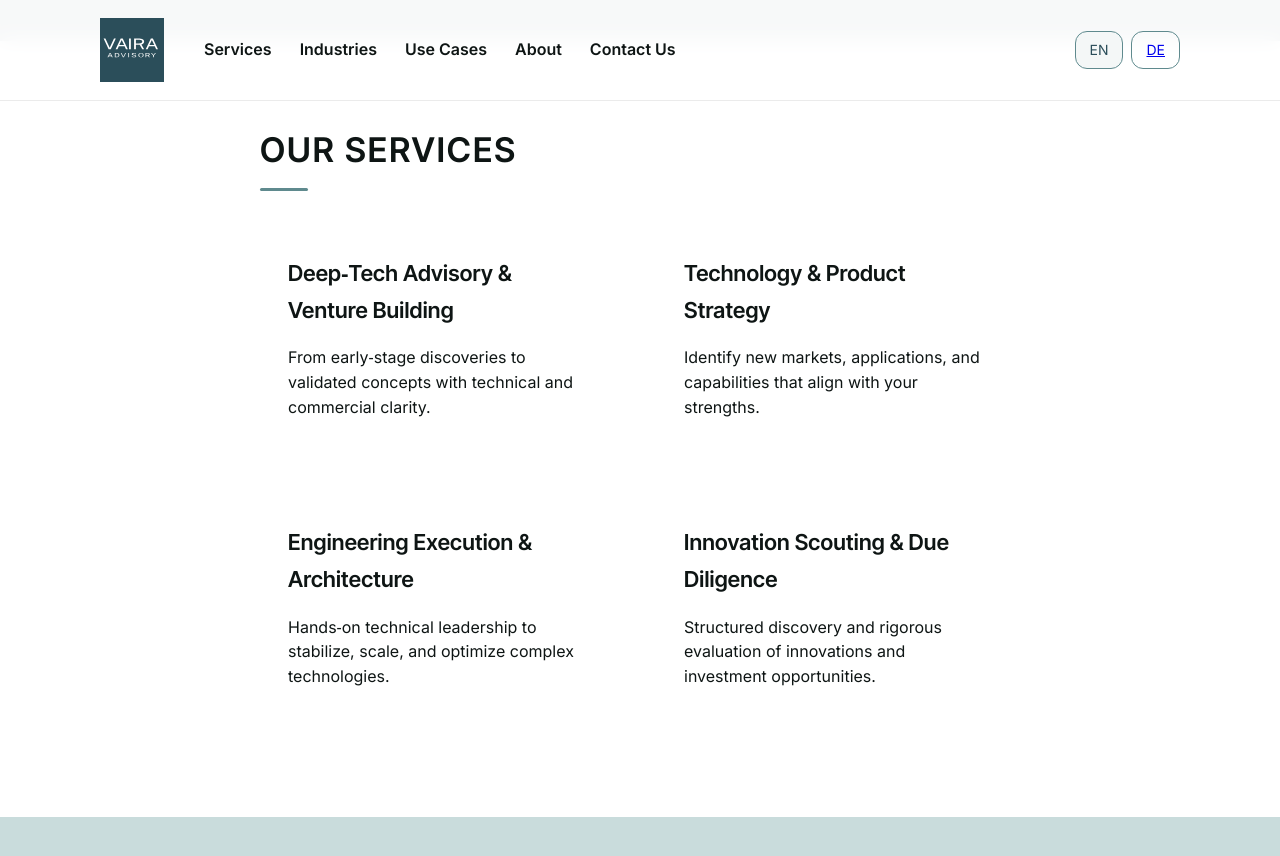
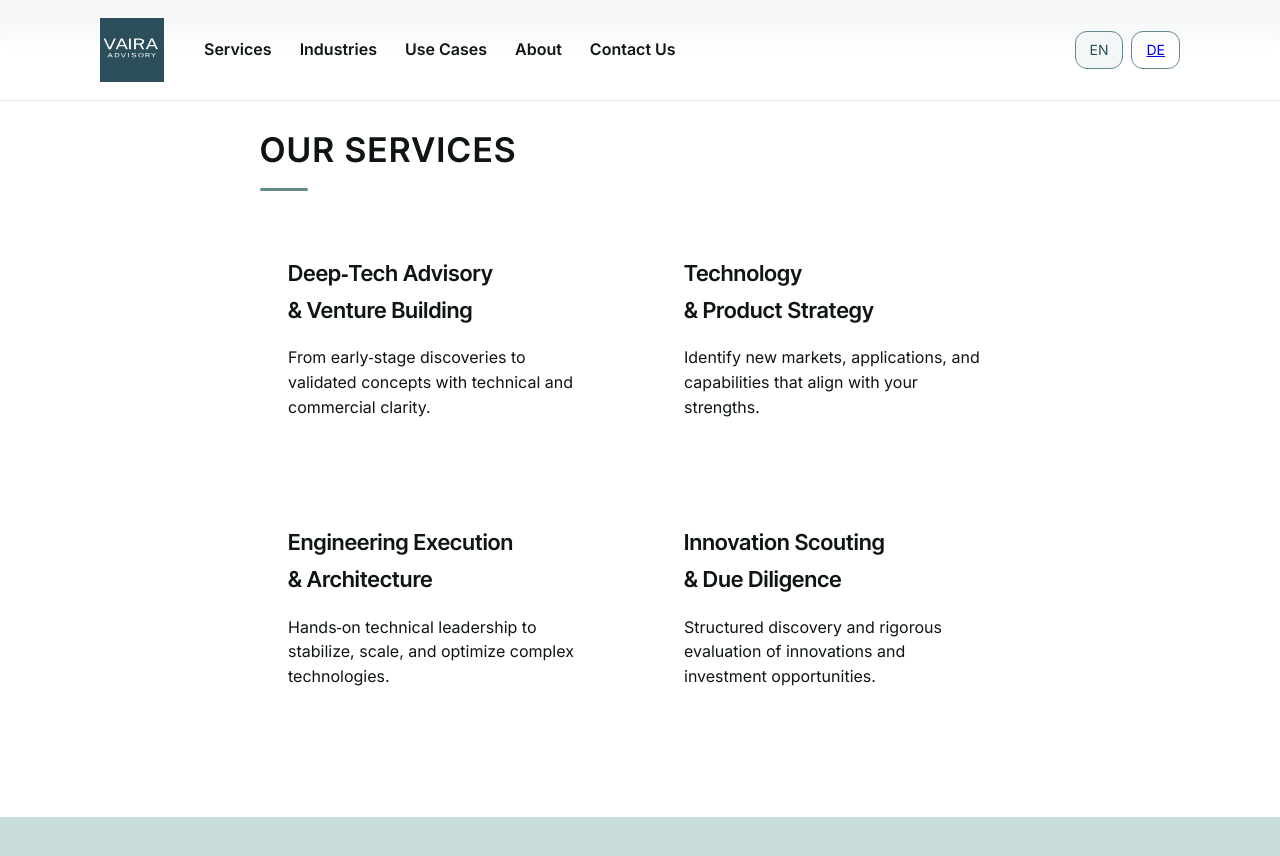
Before and after one commit to raphaelheeb/vaira-advisory, a Jekyll site: the page built from services/index.html, in a window 1280 px wide and 900 px high, scrolled down 269 px. Shown: the top 856 px of the window. Built offline with Jekyll 4.4.1, drawn with Linux system fonts in a browser that asks for light colours.

Commit message:
Update index.html

```diff
--- a/services/index.html
+++ b/services/index.html
@@ -28,22 +28,22 @@
     <div class="card-grid">
 
       <div class="card">
-        <h3>Deep‑Tech Advisory & Venture Building</h3>
+        <h3>Deep‑Tech Advisory <br/>& Venture Building</h3>
         <p>From early‑stage discoveries to validated concepts with technical and commercial clarity.</p>
       </div>
 
       <div class="card">
-        <h3>Technology & Product Strategy</h3>
+        <h3>Technology <br/>& Product Strategy</h3>
         <p>Identify new markets, applications, and capabilities that align with your strengths.</p>
       </div>
 
       <div class="card">
-        <h3>Engineering Execution & Architecture</h3>
+        <h3>Engineering Execution <br/>& Architecture</h3>
         <p>Hands‑on technical leadership to stabilize, scale, and optimize complex technologies.</p>
       </div>
 
       <div class="card">
-        <h3>Innovation Scouting & Due Diligence</h3>
+        <h3>Innovation Scouting <br/>& Due Diligence</h3>
         <p>Structured discovery and rigorous evaluation of innovations and investment opportunities.</p>
       </div>
 
@@ -65,6 +65,8 @@
       true potential of early‑stage technologies and establish a structured path from lab insight to market‑ready innovation.
     </p>
 
+  <div class="spacer-32"></div>
+
     <h3>What we do</h3>
     <ul>
       <li><strong>TRL/MRL assessment</strong> to structure development and reduce risk</li>
@@ -83,6 +85,8 @@
       <li>Lower engineering costs compared to traditional providers</li>
       <li>Stronger internal capability building</li>
     </ul>
+
+    <div class="spacer-32"></div>
 
     <h3>Case Example</h3>
     <p>
@@ -106,6 +110,8 @@
       product opportunities</strong> that align with their strengths.
     </p>
 
+ <div class="spacer-32"></div>
+
     <h3>What we do</h3>
     <ul>
       <li><strong>Technology stack analysis</strong> and identification of capability gaps</li>
@@ -124,6 +130,8 @@
       <li>Accelerated time‑to‑market for new product concepts</li>
       <li>Access to new applications and market segments</li>
     </ul>
+
+ <div class="spacer-32"></div>
 
     <h3>Case Example</h3>
     <p>
@@ -147,6 +155,8 @@
       expertise, and ensure that new products reach the market with reliability and efficiency.
     </p>
 
+ <div class="spacer-32"></div>
+
     <h3>What we do</h3>
     <ul>
       <li><strong>Fractional CTO support</strong> for early‑stage or transitioning teams</li>
@@ -165,6 +175,8 @@
       <li>Stable, scalable production processes</li>
       <li>Improved supplier performance and quality consistency</li>
     </ul>
+
+ <div class="spacer-32"></div>
 
     <h3>Case Example</h3>
     <p>
@@ -188,6 +200,8 @@
       long‑term potential of technologies, products, and industrial companies.
     </p>
 
+ <div class="spacer-32"></div>
+
     <h3>What we do</h3>
     <ul>
       <li><strong>Technology stack evaluation</strong> and product portfolio analysis</li>
@@ -204,6 +218,8 @@
       <li>Fast insights into markets, technologies, and competitors</li>
       <li>Stronger investment theses and reduced uncertainty</li>
     </ul>
+
+ <div class="spacer-32"></div>
 
     <h3>Case Example</h3>
     <p>
@@ -227,6 +243,8 @@
       — ensuring that new technologies align with <strong>strategic goals, capabilities, and budgets</strong>.
     </p>
 
+ <div class="spacer-32"></div>
+
     <h3>What we do</h3>
     <ul>
       <li><strong>Structured innovation scouting</strong> using a lean stage‑gate process</li>
@@ -244,6 +262,8 @@
       <li>Hybrid sourcing strategies leveraging global capabilities</li>
       <li>Reduced risk and faster time‑to‑impact</li>
     </ul>
+
+ <div class="spacer-32"></div>
 
     <h3>Case Example</h3>
     <p>
```
